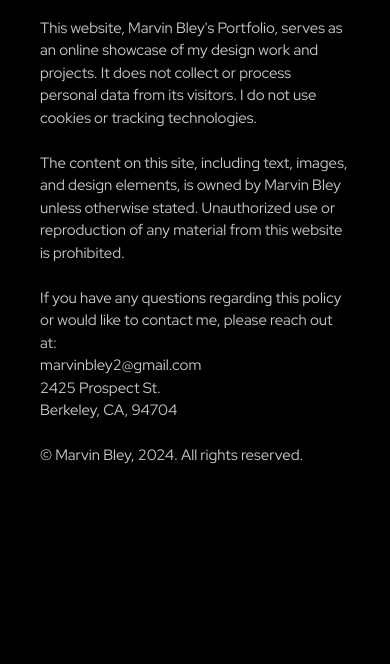
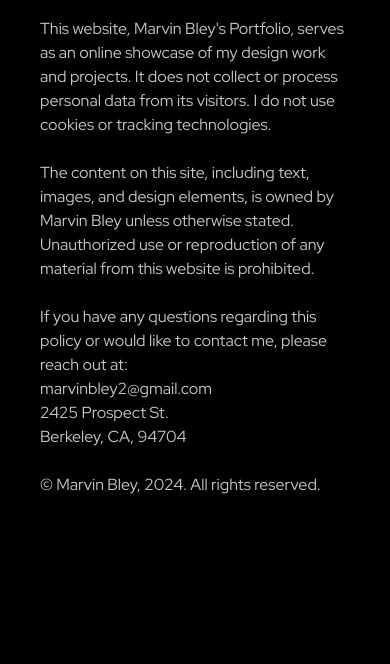
Before and after one commit to marvbl/portfolio, a plain HTML site: page legal.html in a window 390 px wide. Shown: the part 180-844 px from the top of the page. Drawn offline with nearby package versions, Linux system fonts and the light colour scheme.

Commit message:
Update style.css

```diff
--- a/css/style.css
+++ b/css/style.css
@@ -729,7 +729,7 @@ a  {
     }
 
     .hero-text {
-        font-size: 15px; /* Smaller size for mobile */
+        font-size: 16px; /* Smaller size for mobile */
     }
 }
 
```
